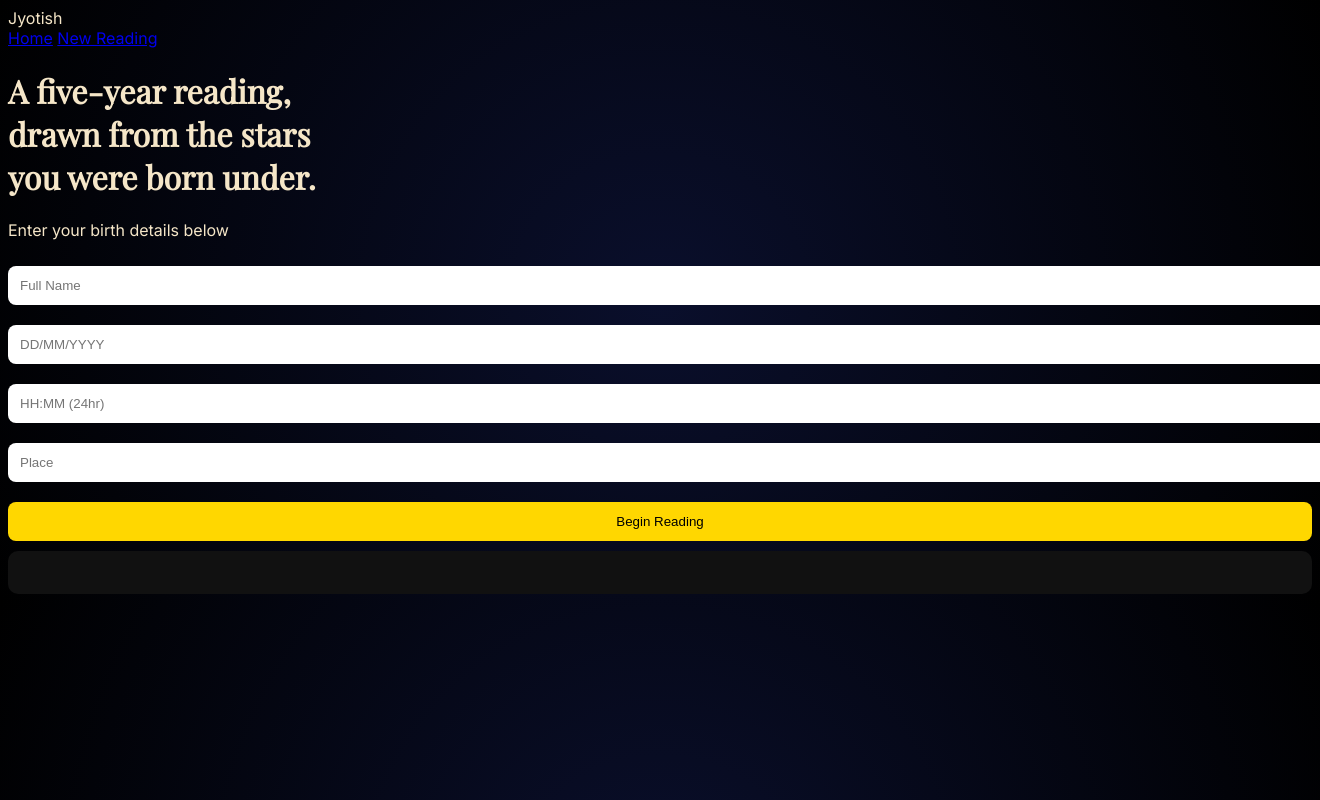
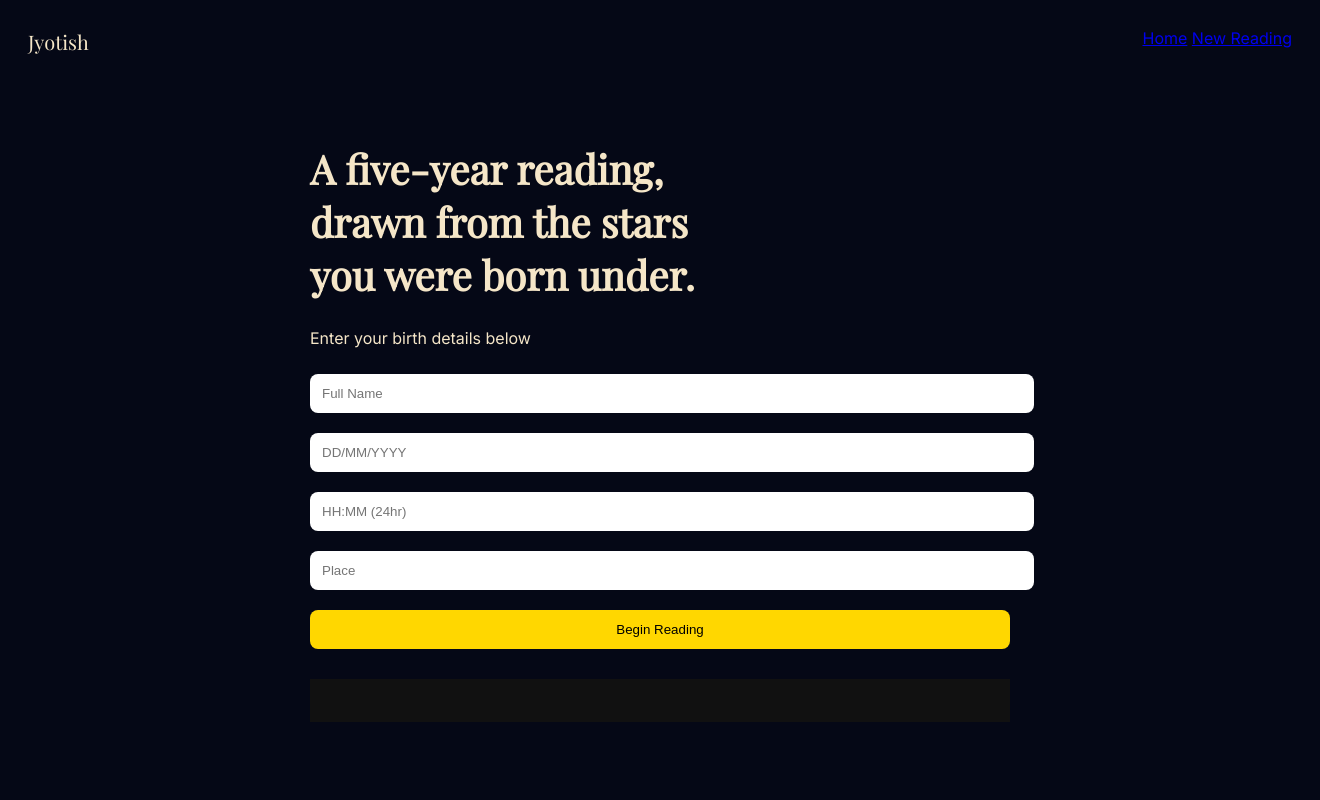
Before and after one commit to punithkumar686-sketch/astrology-app, a Flask app: page / in a window 1320 px wide; the page is wider, and only the part inside the window is pictured. Run offline with Flask 3, Linux system fonts and the light colour scheme.

Commit message:
Update style.css

```diff
--- a/static/style.css
+++ b/static/style.css
@@ -1,17 +1,29 @@
 body {
-    background: radial-gradient(circle, #0a0f2c, #000);
+    background: #050816;
     color: #f5e6c8;
     font-family: 'Inter';
 }
 
-.container {
-    max-width: 500px;
+.navbar {
+    display: flex;
+    justify-content: space-between;
+    padding: 20px;
+}
+
+.logo {
+    font-family: 'Playfair Display';
+    font-size: 20px;
+}
+
+.hero {
+    max-width: 700px;
     margin: auto;
-    padding: 20px;
+    padding: 40px;
 }
 
 h1 {
     font-family: 'Playfair Display';
+    font-size: 40px;
 }
 
 input, button {
@@ -25,16 +37,15 @@ input, button {
 button {
     background: gold;
     cursor: pointer;
-    transition: 0.3s;
 }
 
-button:hover {
-    transform: scale(1.05);
-    box-shadow: 0 0 20px gold;
+.signs {
+    margin-top: 20px;
+    font-size: 18px;
 }
 
 .result {
+    margin-top: 20px;
     background: #111;
     padding: 15px;
-    border-radius: 10px;
 }
```
